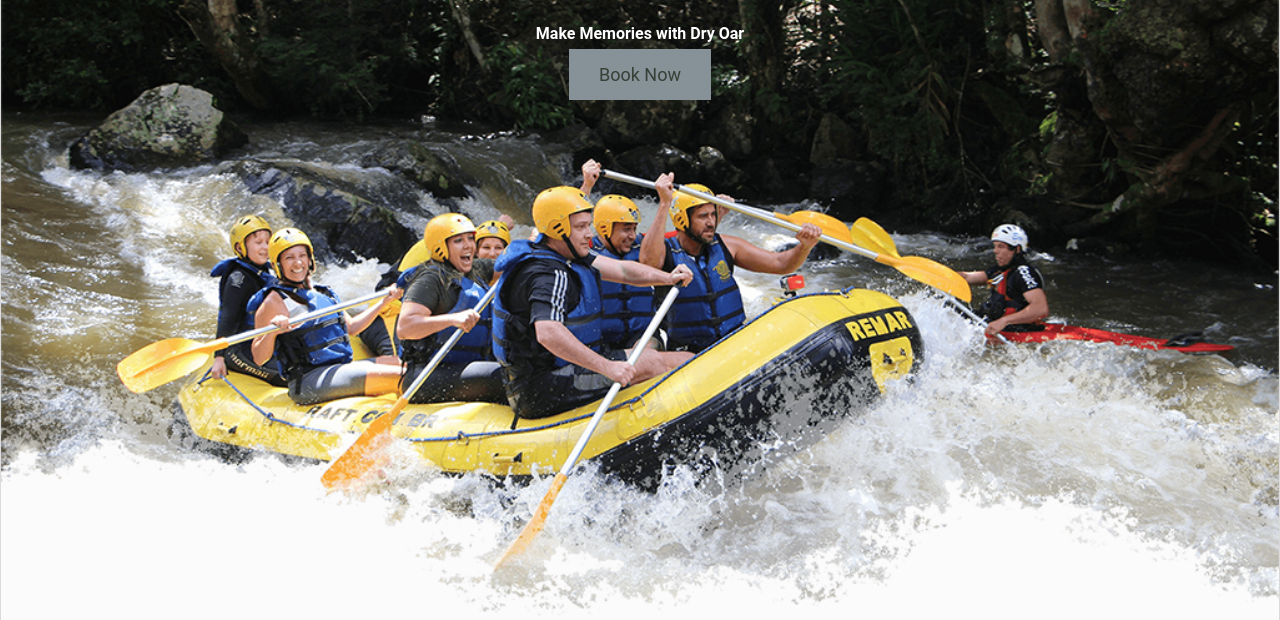
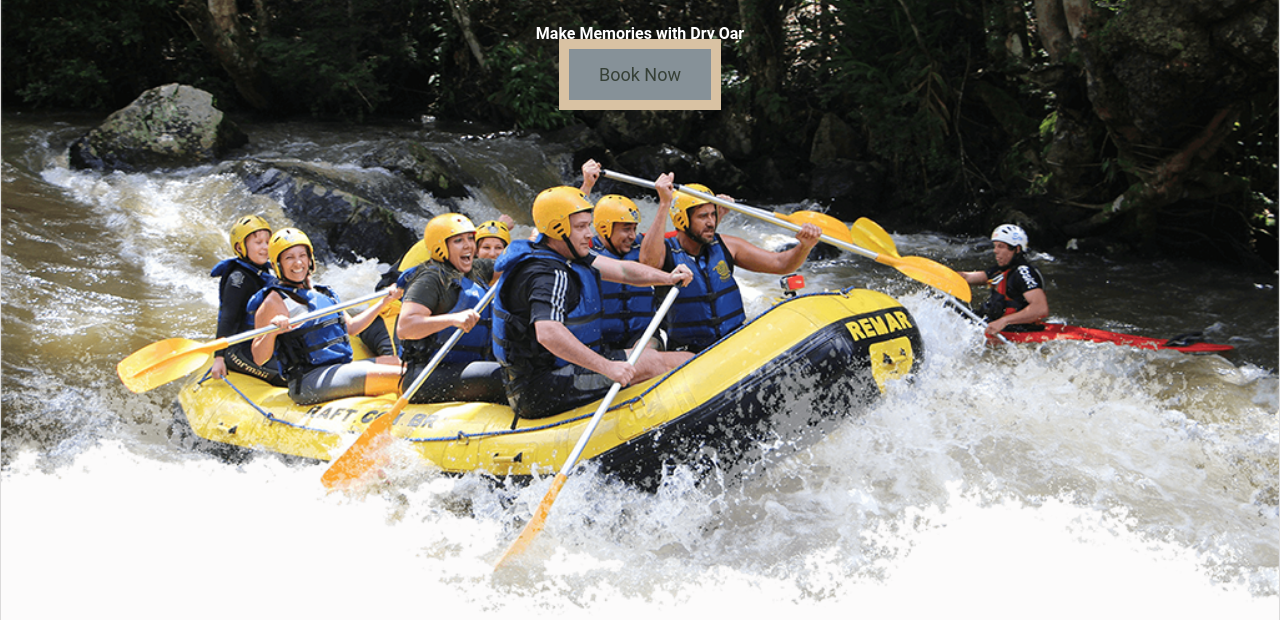
Before and after one commit to Payneful/payneful.github.io, a plain HTML site: page wwr/index.html in a window 1280 px wide. Shown: the part 180-800 px from the top of the page. Drawn offline with Linux system fonts and the light colour scheme.

Commit message:
style sheet fix.

```diff
--- a/wwr/styles/style.css
+++ b/wwr/styles/style.css
@@ -78,7 +78,7 @@ header a {
     font-size: 18px;
     padding: 15px 30px;
     margin-top: 50px;
-    border-radius: 10px solid #d9c2a3;
+    border: 10px solid #d9c2a3;
 }
 .book:hover {
     color:black;
```
